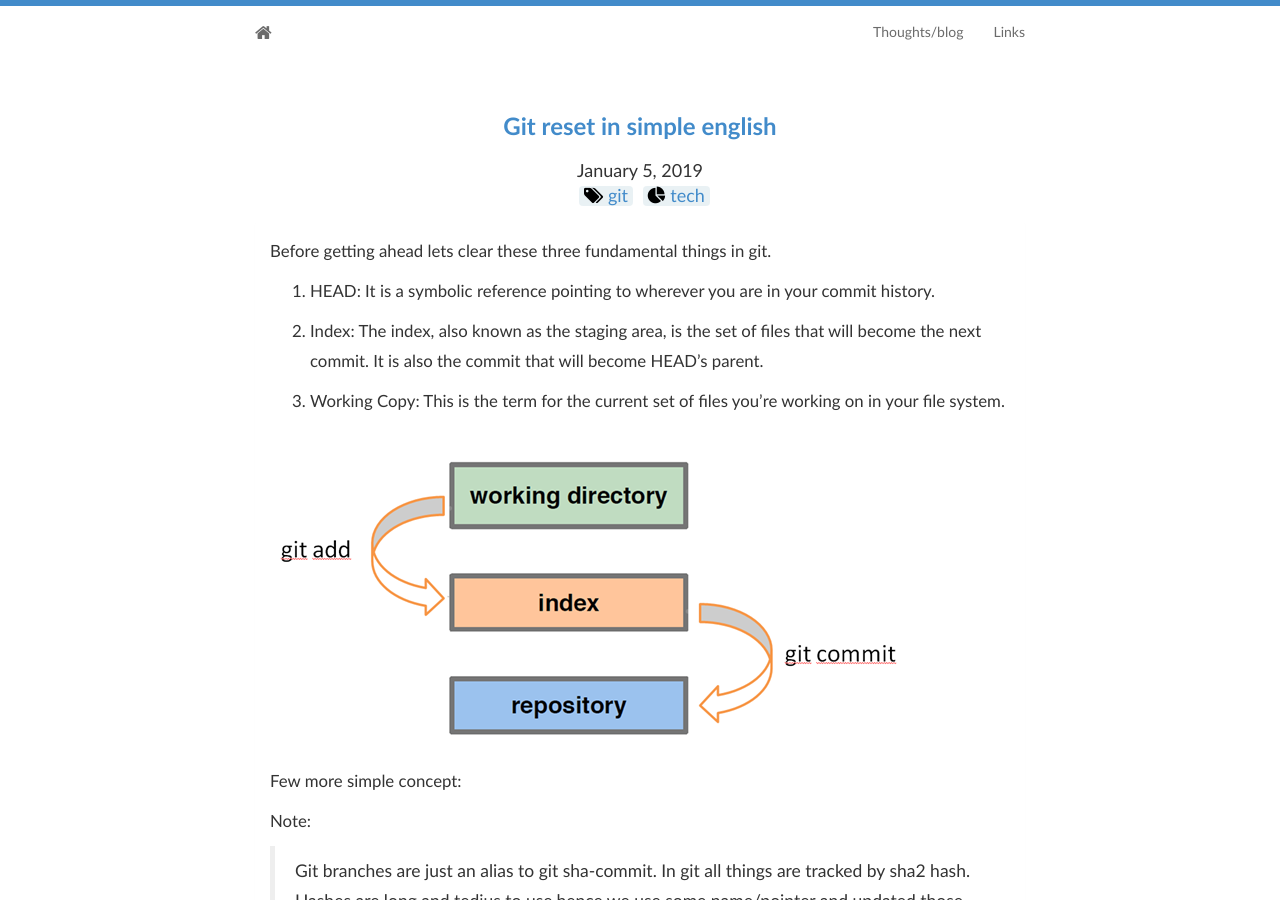
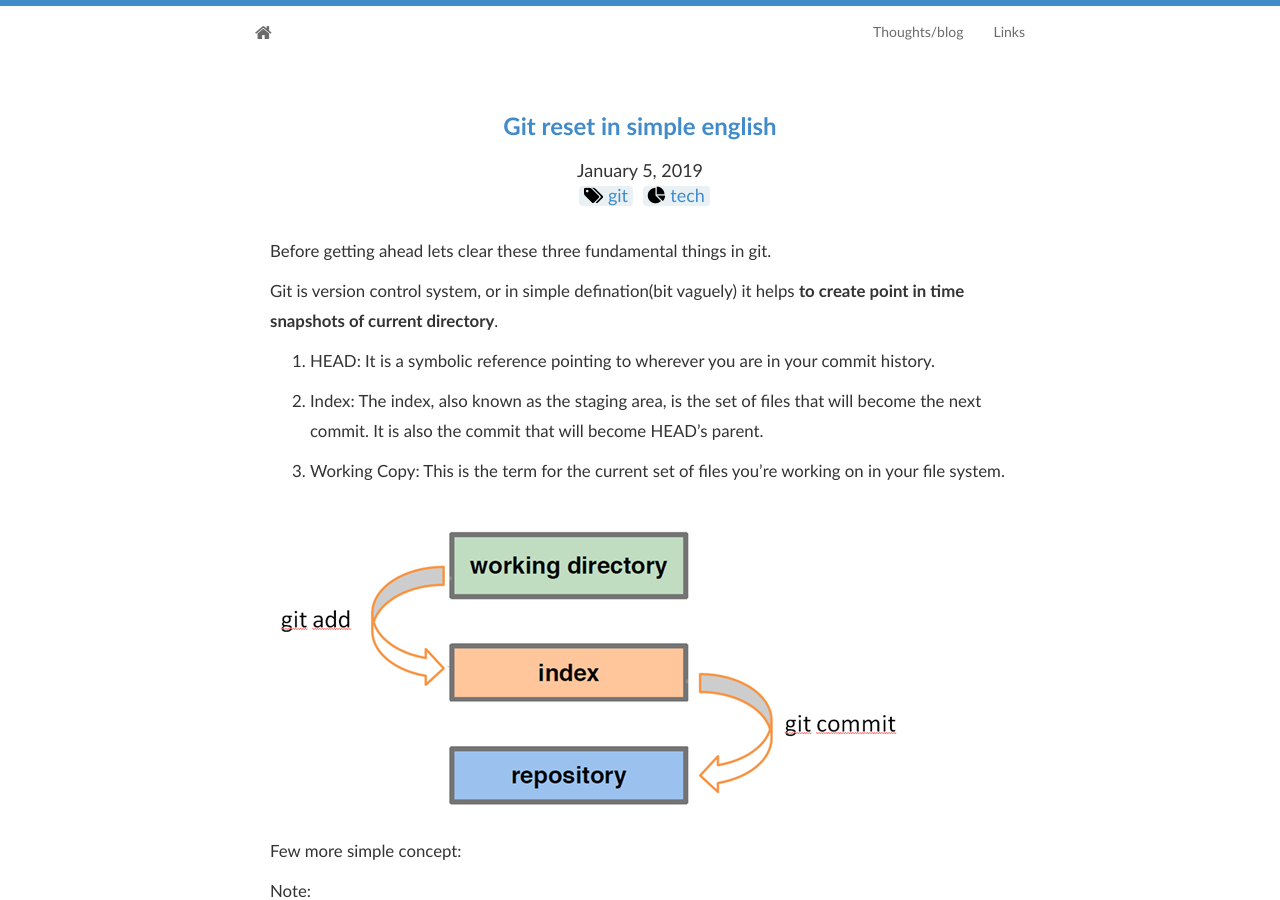
Before and after one commit to murarisumit/murarisumit.github.io, a Jekyll site: the page built from _posts/tech/_posts/2019-12-30-git-reset-minimal-tutorial.md, in a window 1280 px wide and 900 px high. Built offline with Jekyll 4.4.1, drawn with Linux system fonts in a browser that asks for light colours; nearby versions of some CDN libraries.

Commit message:
Update 2019-12-30-git-reset-minimal-tutorial.md
Added git definations

```diff
--- a/_posts/tech/_posts/2019-12-30-git-reset-minimal-tutorial.md
+++ b/_posts/tech/_posts/2019-12-30-git-reset-minimal-tutorial.md
@@ -9,6 +9,8 @@ category:
 ---
 
 Before getting ahead lets clear these three fundamental things in git.
+
+Git is version control system, or in simple defination(bit vaguely) it helps **to create point in time snapshots of current directory**.
 
 1. HEAD: It is a symbolic reference pointing to wherever you are in your commit history.
 
```
